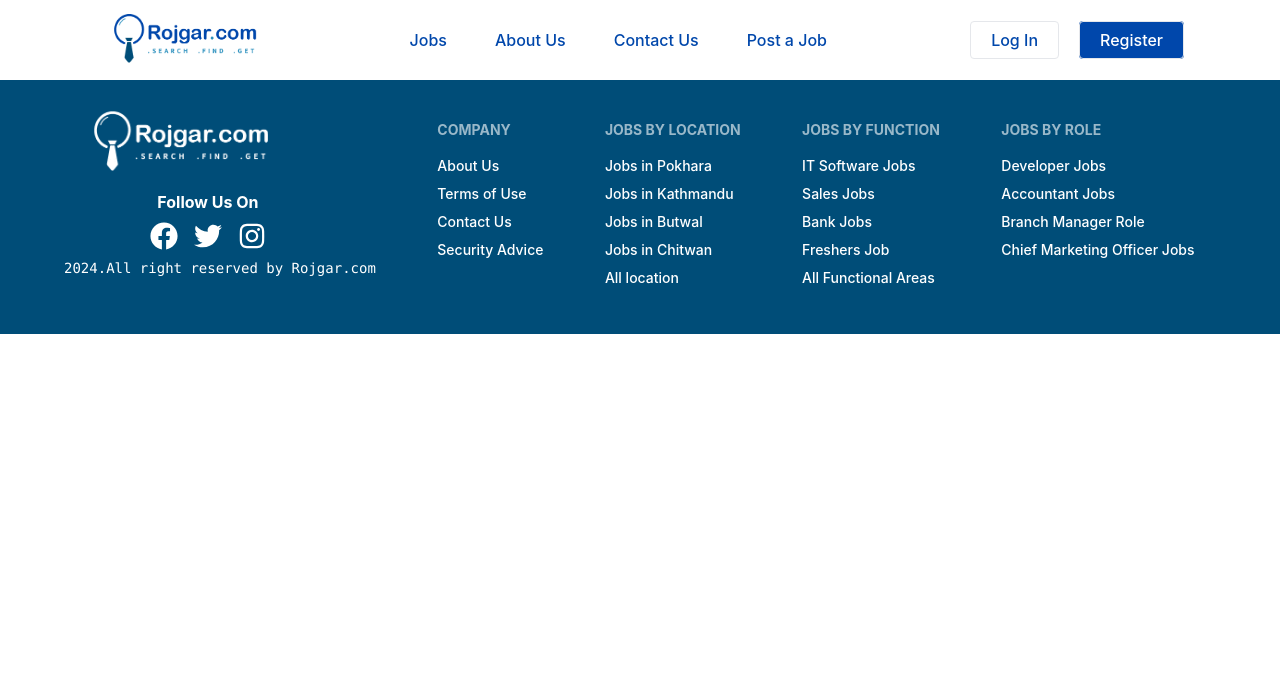
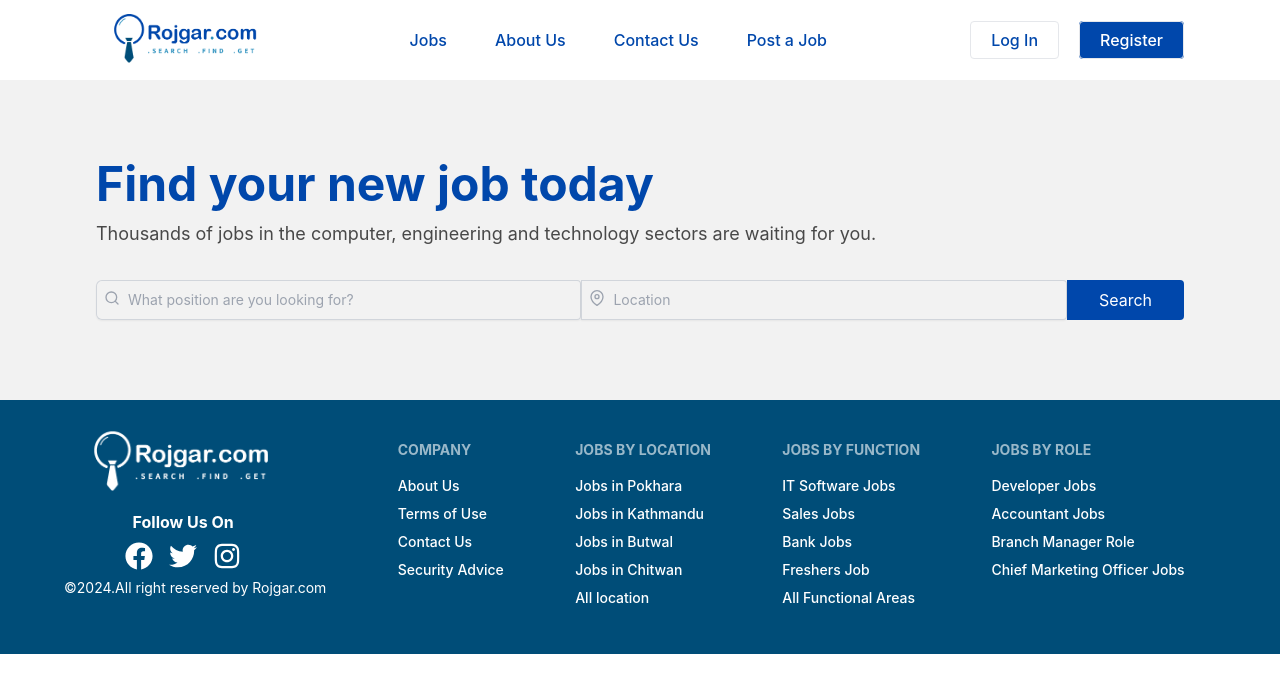
Before and after one commit to Abishekthapa09/Rojgar_frontend, a React (Vite) app: page / in a window 1280 px wide. Shown: the top 692 px of the page. Built offline with nearby package versions, Linux system fonts and the light colour scheme.

Commit message:
Routing issue solved

```diff
--- a/src/App.jsx
+++ b/src/App.jsx
@@ -11,6 +11,7 @@ import {
   UploadJob,
   UserProfile,
 } from "./pages";
+import Home from "./pages/Home";
 import { useSelector } from "react-redux";
 // import Footer2 from "./components/Footer/Footer2";
 
@@ -28,9 +29,11 @@ function Layout() {
 function App() {
   const { user } = useSelector((state) => state.user);
   return (
-    <main className='bg-[#fafafa]'>
-      <Navbar />
+    <>
+    <Navbar />
+    <main className='bg-Background'>
       <Routes>
+      <Route path='/' element={<Home/>} />
         <Route element={<Layout />}>
           <Route path='/' element={<Navigate to='/find-jobs' replace={true} />}/>
           <Route path='/find-jobs' element={<FindJobs />} />
@@ -47,6 +50,7 @@ function App() {
       {user && <Footer />}
       {/* <Footer2/> */}
     </main>
+    </>
   );
 }
 
--- a/src/Pages/Home.jsx
+++ b/src/Pages/Home.jsx
@@ -9,4 +9,4 @@ const Home = () => {
   )
 }
 
-export default Home
+export default Home;
--- a/src/components/Footer.jsx
+++ b/src/components/Footer.jsx
@@ -1,17 +1,19 @@
 import { FaFacebook, FaTwitter, FaInstagram } from "react-icons/fa";
+import { Link } from "react-router-dom";
 
 const Footer = () => {
   return (
     <footer className="footer p-10 bg-tertiary text-white">
       <aside className=" -translate-y-4">
-        <img src="/public/WhiteLogo.png" className="pl-8" alt="White Logo" width={240}></img>
+      <Link to="/">
+        <img src="/public/WhiteLogo.png" className="pl-8" alt="White Logo" width={240}></img></Link>
         <header class=" text-white font-bold mx-auto text-base">Follow Us On</header>
         <div class="grid grid-flow-col gap-4 mx-auto">
           <a href="https://www.facebook.com"><FaFacebook size={28}/></a>
           <a href="https://www.twitter.com"><FaTwitter size={28}/></a>
           <a href="https://www.instagram.com"><FaInstagram size={28}/></a>
         </div>
-        <p className=" font-mono text-sm pl-6">2024.All right reserved by Rojgar.com</p>
+        <p className=" text-sm pl-6">&copy;2024.All right reserved by Rojgar.com</p>
       </aside>
       <nav>
         <header className="footer-title">Company</header>
--- a/src/components/Navbar.jsx
+++ b/src/components/Navbar.jsx
@@ -220,7 +220,7 @@ const Navbar = () => {
         {path:"/post-job",title:"Post a Job"},
     ]
   return (
-   <header className=' max-w-screen-2xl container mx-auto xl:px-24 px-4 bg-white sticky top-0 '>
+   <header className=' max-w-screen-2xl container mx-auto xl:px-24 px-4 bg-white sticky top-0 z-10 '>
     <nav className='flex justify-between items-center py-2'>
         <a href="/"> <img className=' h-16' src="/Logo.png"></img></a>
         {/* nav items for a large devices */}
--- a/tailwind.config.js
+++ b/tailwind.config.js
@@ -8,7 +8,8 @@ export default {
         "primary":"#0047AB",
         "tertiary":"#004D78",
         "Black":"#1E1E1E",
-        "Gray":"#F5F5F5"
+        "Gray":"#F5F5F5",
+        "Background":"#f2f2f2"
       }
     },
   },
```
